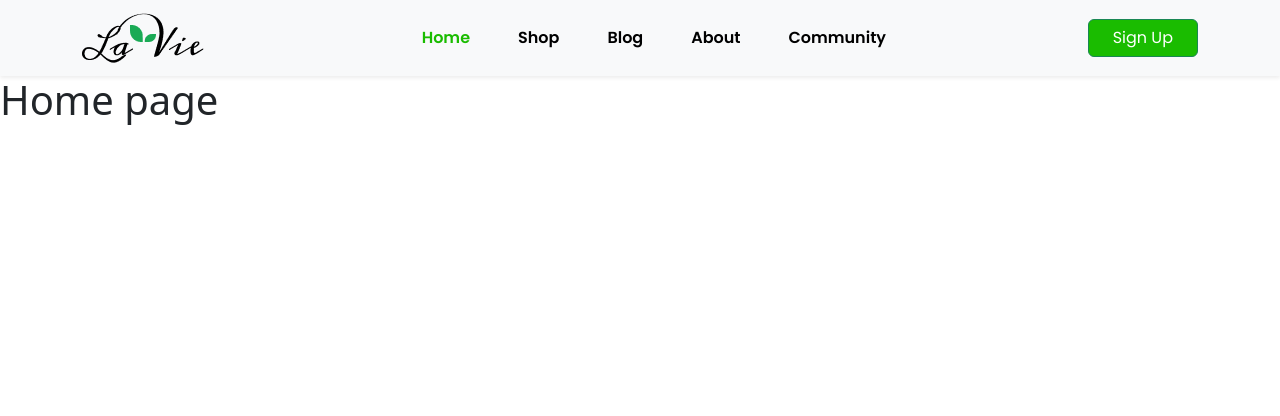
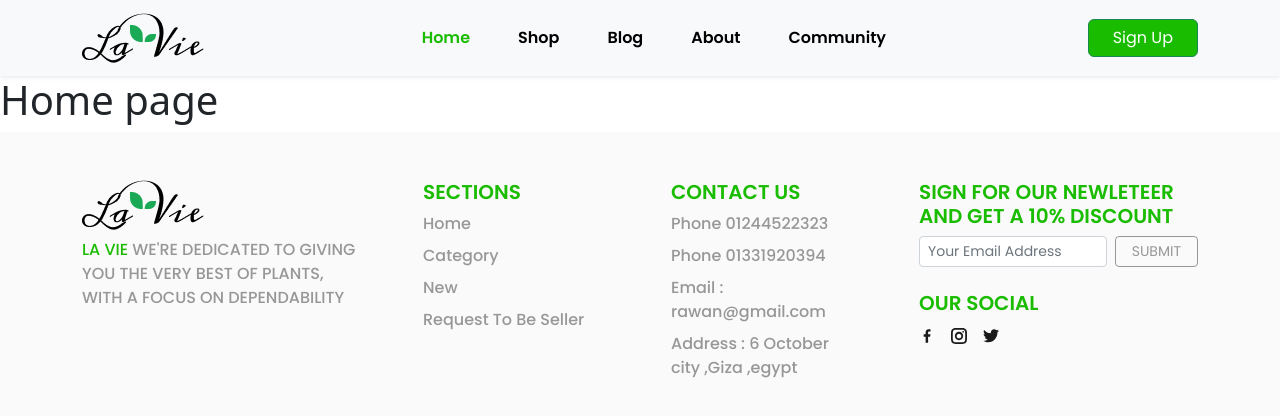
Before and after one commit to Obaadz/LaVie, a Next.js app: page / in a window 1280 px wide. Shown: the top 416 px of the page. Built offline with nearby package versions, Linux system fonts and the light colour scheme.

Commit message:
Add footer component

```diff
--- /dev/null
+++ b/components/footer/index.tsx
@@ -0,0 +1,112 @@
+import Image from "next/image";
+import Link from "next/link";
+import type { FC } from "react";
+import { StyledBtn, StyledFooter } from "./styles";
+import logo from "../../images/logo.png";
+import { GrFacebookOption, GrInstagram, GrTwitter } from "react-icons/gr";
+
+const Footer: FC = () => {
+  return (
+    <StyledFooter className="bg-light">
+      <div className="container d-flex flex-wrap py-5 justify-content-between">
+        <section className="col-lg-3 col-md-5">
+          <Image src={logo} alt="Logo" />
+          <p className="text-uppercase text-secondary mt-2">
+            <span className="text-primary">LA VIE</span> We're dedicated to
+            giving you the very best of plants, with a focus on dependability
+          </p>
+        </section>
+        <section className="col-lg-2 col-md-5">
+          <h3 className="fw-semibold fs-5 text-primary text-uppercase">
+            sections
+          </h3>
+          <ul className="d-flex flex-column list-unstyled gap-2 text-secondary">
+            <li>
+              <Link className="text-decoration-none nav-link" href="/">
+                Home
+              </Link>
+            </li>
+            <li>
+              <Link className="text-decoration-none nav-link" href="/category">
+                Category
+              </Link>
+            </li>
+            <li>
+              <Link className="text-decoration-none nav-link" href="/news">
+                New
+              </Link>
+            </li>
+            <li>
+              <Link className="text-decoration-none nav-link" href="/contact">
+                Request To Be Seller
+              </Link>
+            </li>
+          </ul>
+        </section>
+        <section className="col-lg-2 col-md-5">
+          <h3 className="fw-semibold fs-5 text-primary text-uppercase">
+            CONTACT US
+          </h3>
+          <ul className="d-flex flex-column list-unstyled gap-2 text-secondary">
+            <li>Phone 01244522323</li>
+            <li>Phone 01331920394</li>
+            <li>Email : rawan@gmail.com</li>
+            <li>
+              <address>Address : 6 October city ,Giza ,egypt</address>
+            </li>
+          </ul>
+        </section>
+        <section className="col-lg-3 col-md-5">
+          <h3 className="fw-semibold fs-5 text-primary text-uppercase">
+            SIGN FOR OUR NEWLETEER AND GET A 10% DISCOUNT
+          </h3>
+          <form className="d-flex input-group-sm">
+            <input
+              type="email"
+              placeholder="Your Email Address"
+              aria-label="Enter Your Mail"
+              className="w-100 form-control"
+            />
+            <StyledBtn className="btn btn-outline-success px-3 ms-2 text-uppercase">
+              Submit
+            </StyledBtn>
+          </form>
+          <h3 className="fw-semibold fs-5 text-primary text-uppercase mt-4">
+            OUR SOCIAL
+          </h3>
+          <ul className="social d-flex list-unstyled gap-3">
+            <li>
+              <a
+                href="https://facebook.com"
+                target="_blank"
+                className="nav-link"
+              >
+                <GrFacebookOption />
+              </a>
+            </li>
+            <li>
+              <a
+                href="https://instagram.com"
+                target="_blank"
+                className="nav-link"
+              >
+                <GrInstagram />
+              </a>
+            </li>
+            <li>
+              <a
+                href="https://twitter.com"
+                target="_blank"
+                className="nav-link"
+              >
+                <GrTwitter />
+              </a>
+            </li>
+          </ul>
+        </section>
+      </div>
+    </StyledFooter>
+  );
+};
+
+export default Footer;
--- /dev/null
+++ b/components/footer/styles.js
@@ -0,0 +1,27 @@
+import styled from "styled-components";
+
+export const StyledFooter = styled.footer`
+  --bs-primary-rgb: var(--primary-color);
+  --bs-secondary-rgb: 151, 151, 151;
+  --bs-light-rgb: 250, 250, 250;
+  --bs-nav-link-color: rgb(var(--bs-secondary-rgb));
+  --bs-nav-link-hover-color: rgb(var(--secondary-color));
+  font-weight: 500;
+  font-family: "Poppins", sans-serif;
+
+  .form-control:focus {
+    box-shadow: 0 0 0 0.25rem rgb(151 151 151 / 25%);
+  }
+
+  .social .nav-link {
+    --bs-nav-link-color: rgb(0 0 0 / 90%);
+    --bs-nav-link-hover-color: rgb(0 0 0 / 60%);
+  }
+`;
+
+export const StyledBtn = styled.button`
+  --bs-btn-color: rgb(var(--bs-secondary-rgb));
+  --bs-btn-border-color: rgb(var(--bs-secondary-rgb));
+  --bs-btn-hover-bg: rgb(var(--primary-color));
+  --bs-btn-active-bg: rgb(var(--primary-color));
+`;
--- a/layouts/MainLayout.tsx
+++ b/layouts/MainLayout.tsx
@@ -1,4 +1,5 @@
 import type { ReactNode } from "react";
+import Footer from "../components/footer";
 import Header from "../components/header";
 
 type props = {
@@ -10,6 +11,7 @@ const MainLayout = ({ children }: props) => {
     <>
       <Header />
       {children}
+      <Footer />
     </>
   );
 };
```
